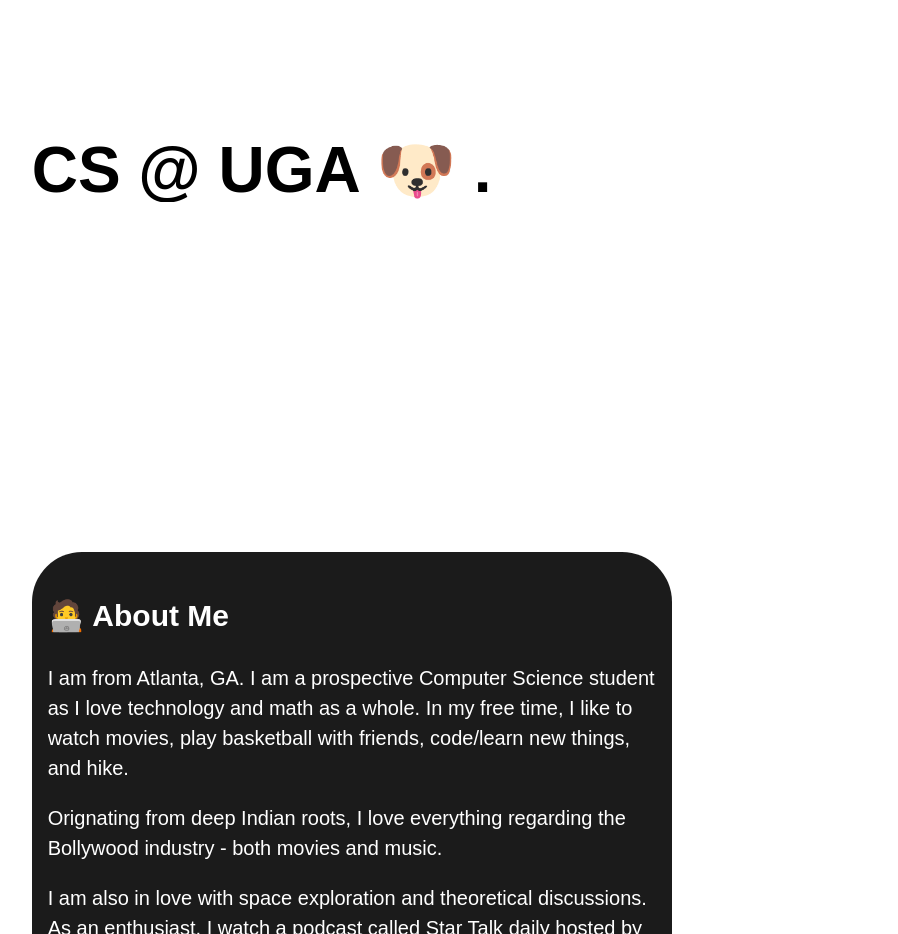
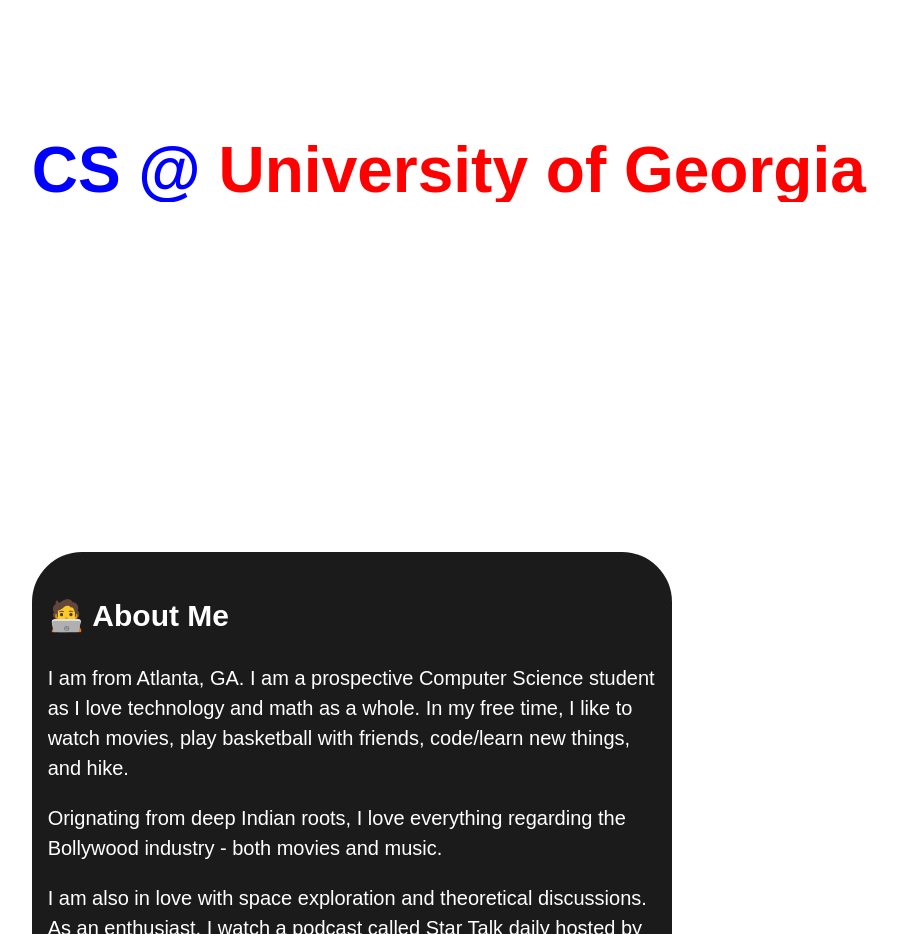
Before and after one commit to hxxtsxxh/old_portfolio_website, a plain HTML site: page index.html in a window 1280 px wide. Shown: the part 780-1714 px from the top of the page, without its empty margins (83-981 px from the left). Drawn offline with Linux system fonts and the light colour scheme; a web font is replaced by a local one.

Commit message:
updated design

```diff
--- a/index.html
+++ b/index.html
@@ -18,7 +18,7 @@
       </header>
 
       <blockquote>
-        <p>CS @ UGA 🐶 .</p>
+        <p class="role">CS @ <p class="uga">University of Georgia</p></p>
       </blockquote>
 
       <section>
--- a/style.css
+++ b/style.css
@@ -196,3 +196,10 @@
     font-size: 2vw;
   }
 }
+
+blockquote .uga{
+  color: red;
+}
+blockquote .role{
+  color: blue;
+}
```
